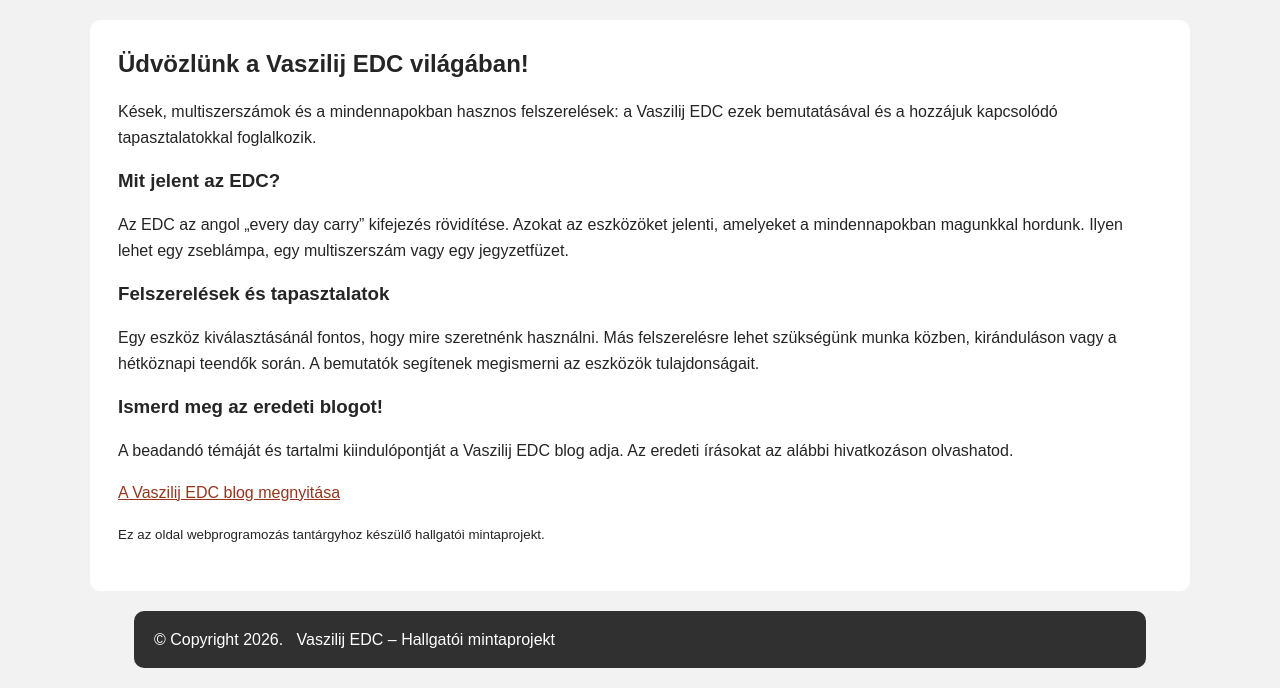
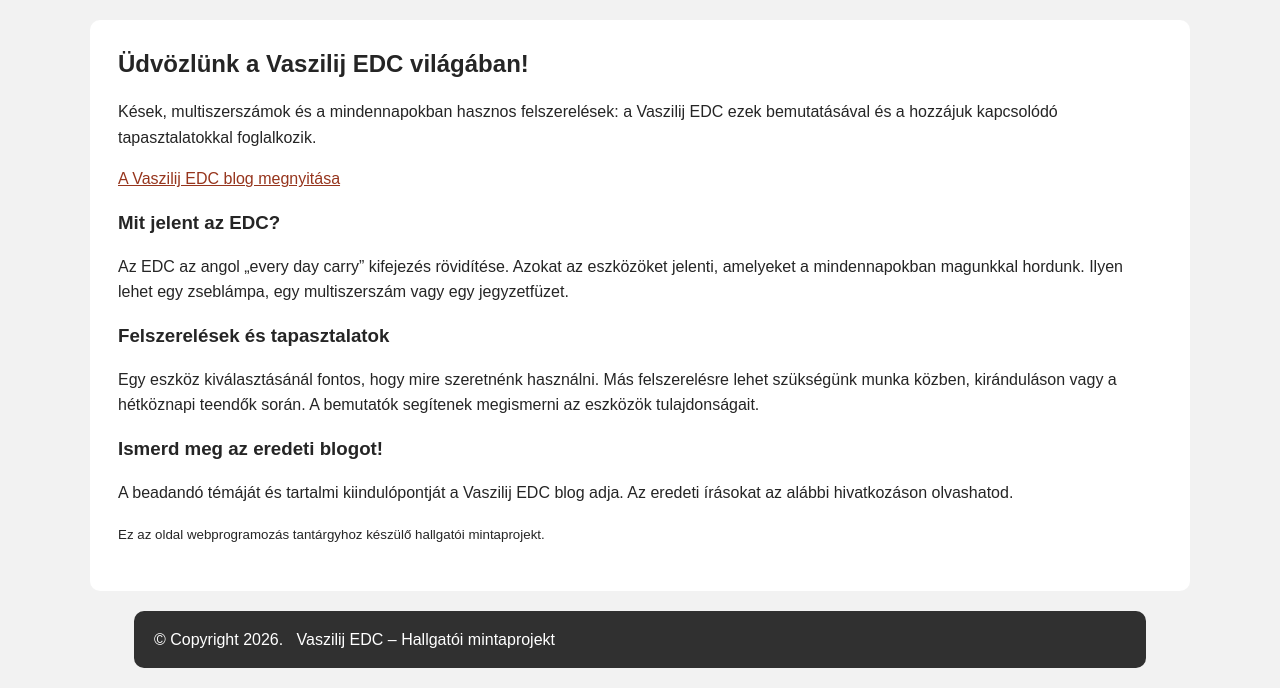
Before and after one commit to vigmiklos92-glitch/webprog-beadando, a PHP site: page / in a window 1280 px wide. Shown: the part 270-958 px from the top of the page. Run offline with PHP 8.4, Linux system fonts and the light colour scheme.

Commit message:
Update cimlap.tpl.php

```diff
--- a/templates/pages/cimlap.tpl.php
+++ b/templates/pages/cimlap.tpl.php
@@ -1,44 +1,50 @@
+<div class="cimlap-wrap">
+    <section class="cimlap-hero">
         <h2>Üdvözlünk a Vaszilij EDC világában!</h2>
-
         <p>
             Kések, multiszerszámok és a mindennapokban hasznos felszerelések:
             a Vaszilij EDC ezek bemutatásával és a hozzájuk kapcsolódó
             tapasztalatokkal foglalkozik.
         </p>
+        <p class="cimlap-forras">
+            <a href="https://vaszilijedc.hu/" target="_blank" rel="noopener noreferrer">
+                A Vaszilij EDC blog megnyitása
+            </a>
+        </p>
+    </section>
 
+    <section class="cimlap-grid">
+        <article class="cimlap-kartya">
             <h3>Mit jelent az EDC?</h3>
-
             <p>
                 Az EDC az angol „every day carry” kifejezés rövidítése.
                 Azokat az eszközöket jelenti, amelyeket a mindennapokban
                 magunkkal hordunk. Ilyen lehet egy zseblámpa, egy
                 multiszerszám vagy egy jegyzetfüzet.
             </p>
+        </article>
 
+        <article class="cimlap-kartya">
             <h3>Felszerelések és tapasztalatok</h3>
-
             <p>
                 Egy eszköz kiválasztásánál fontos, hogy mire szeretnénk használni.
                 Más felszerelésre lehet szükségünk munka közben, kiránduláson
                 vagy a hétköznapi teendők során.
                 A bemutatók segítenek megismerni az eszközök tulajdonságait.
             </p>
+        </article>
 
+        <article class="cimlap-kartya">
             <h3>Ismerd meg az eredeti blogot!</h3>
-
             <p>
                 A beadandó témáját és tartalmi kiindulópontját a Vaszilij EDC
                 blog adja. Az eredeti írásokat az alábbi hivatkozáson olvashatod.
             </p>
-
-<p>
-    <a href="https://vaszilijedc.hu/" target="_blank" rel="noopener noreferrer">
-        A Vaszilij EDC blog megnyitása
-    </a>
-</p>
-
             <p>
                 <small>
                     Ez az oldal webprogramozás tantárgyhoz készülő hallgatói mintaprojekt.
                 </small>
             </p>
+        </article>
+    </section>
+</div>
```
Lines whose indentation alone changed are shown as unchanged.
